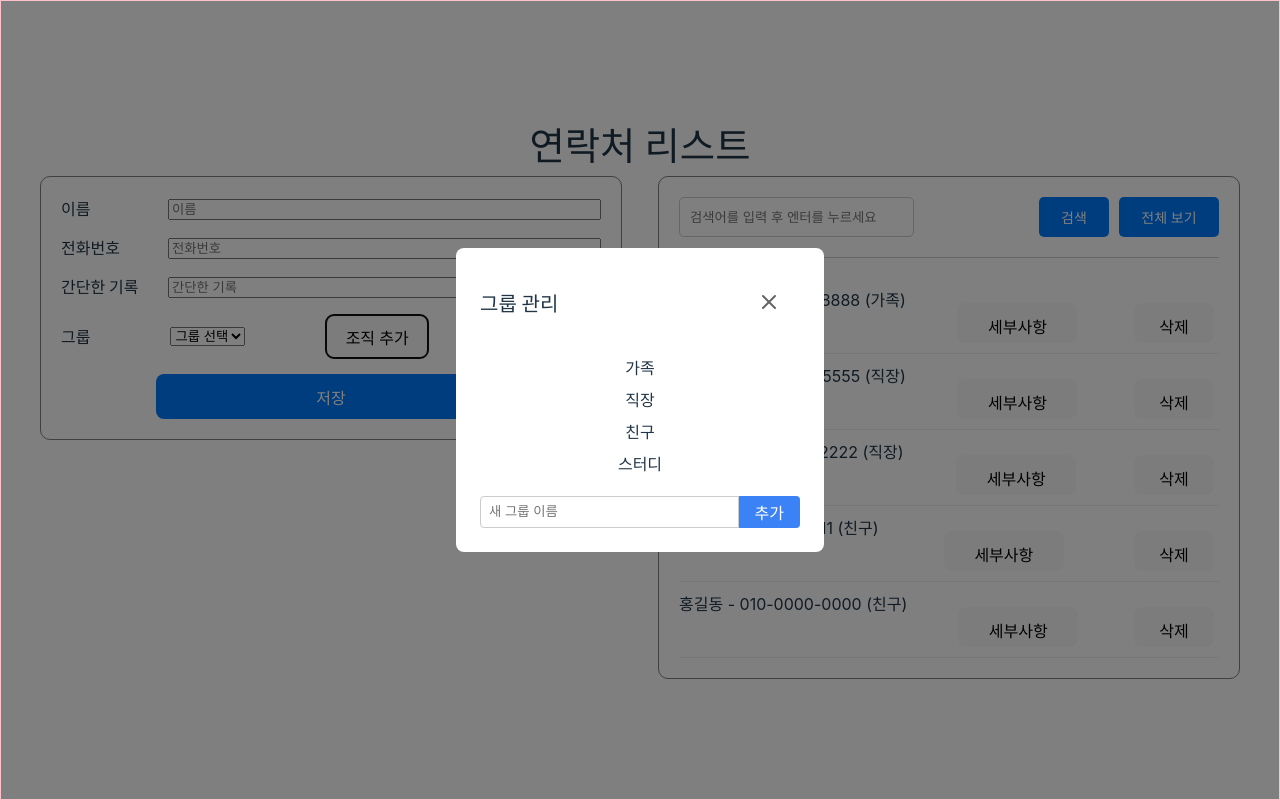
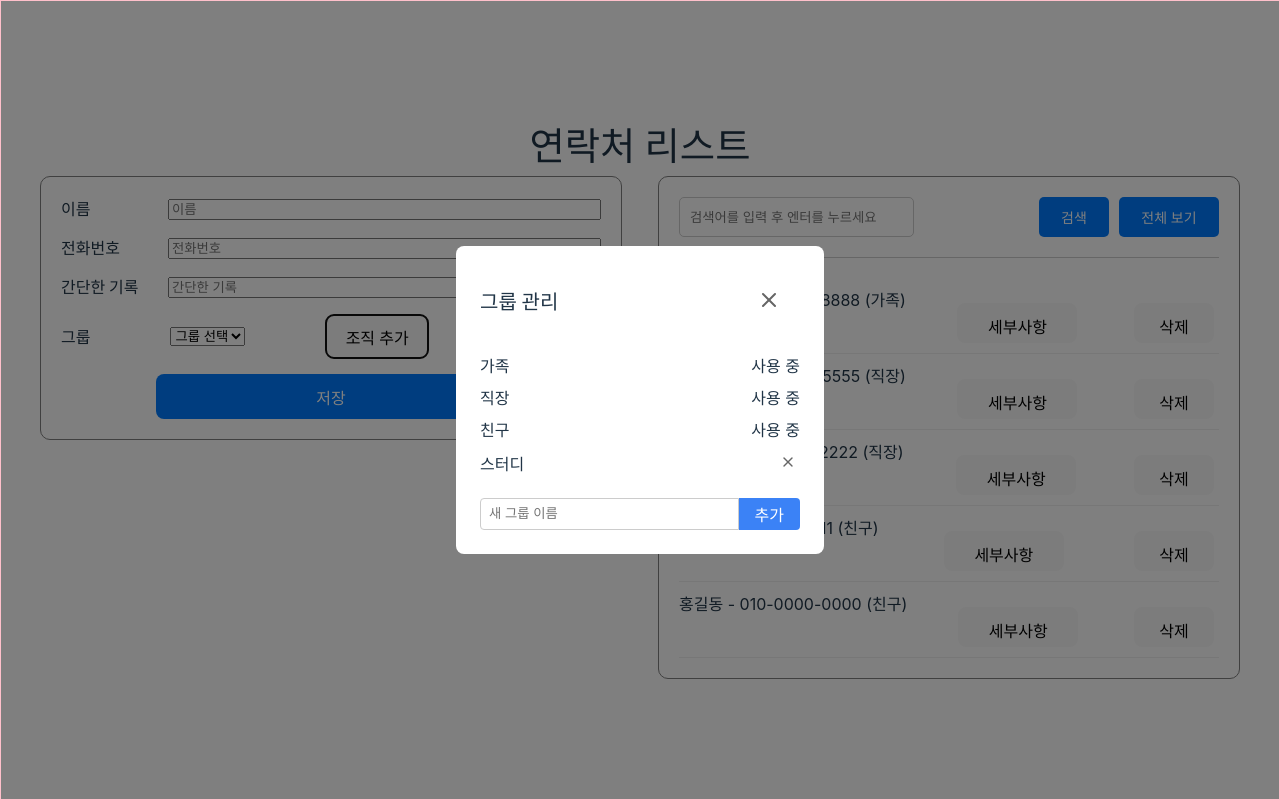
Before and after one commit to kimjuyoung99/React-numberList-project, a React (Vite) app: page / in a window 1280 px wide. Both pictures are taken after a click on the button "조직 추가". Built offline with nearby package versions, Linux system fonts and the light colour scheme.

Commit message:
Chore] 그룹 삭제 시 사용중인 그룹명은 삭제 버튼 비활성화화

```diff
--- a/src/body/inputCom/InputCom.jsx
+++ b/src/body/inputCom/InputCom.jsx
@@ -4,7 +4,7 @@ import InputEl from "./InputEl";
 import SaveBtn from "./SaveBtn";
 import SelectEl from "./selectEl";
 
-export default function InputCom({ setList, lists = [] }) {
+export default function InputCom({ setList, lists}) {
     const [name, setName] = useState('');
     const [phone, setPhone] = useState('');
     const [group, setGroup] = useState('');
@@ -12,6 +12,7 @@ export default function InputCom({ setList, lists = [] }) {
     const [nameError, setNameError] = useState('');
     const [phoneError, setPhoneError] = useState('');
     const [showErrors, setShowErrors] = useState(false);
+    console.log("InputCom 컴포넌트에서 lists : ",lists);
 
     const validateName = (value) => {
         if (value.trim().length < 2) {
@@ -65,6 +66,7 @@ export default function InputCom({ setList, lists = [] }) {
                     label="이름"
                     placeholder="이름"
                     value={name}
+                    lists={lists}
                     onChange={(e) => {
                         const newName = e.target.value;
                         setName(newName);
@@ -78,18 +80,21 @@ export default function InputCom({ setList, lists = [] }) {
                     label="전화번호"
                     placeholder="전화번호"
                     value={phone}
+                    lists={lists}
                     onChange={(e) => setPhone(e.target.value)}
                     error={showErrors ? phoneError : ''}
                 />
                 <InputEl
                     label="간단한 기록"
                     placeholder="간단한 기록"
+                    lists={lists}
                     value={note}
                     onChange={(e) => setNote(e.target.value)}
                 />
                 <SelectEl
                     label="그룹"
                     onChange={(e) => setGroup(e.target.value)}
+                    lists={lists}
                 />
             </div>
             <SaveBtn onClick={handleSave} />
--- a/src/body/inputCom/SelectEl.jsx
+++ b/src/body/inputCom/SelectEl.jsx
@@ -2,11 +2,12 @@ import "../../body/body.css";
 import { useState,useEffect } from "react";
 import GroupModal from "../../groupModal/GroupModal";
 
-export default function SelectEl ({label, value, onChange}) {
+
+export default function SelectEl ({label, value, onChange, lists}) {
     //모달 표시 여부와 그룹 목록 상태 초기화'
     const [showModal, setShowModal] = useState(false);
     const [groups, setGroups] = useState(['가족','직장','친구','스터디']);
-
+    console.log("SelectEl 컴포에서 list : ",lists)
     useEffect (()=> {
         const savedGroups = localStorage.getItem('groups');
         if(savedGroups) {
@@ -33,11 +34,12 @@ export default function SelectEl ({label, value, onChange}) {
             {/* 그룹 추가 버튼 */}
             <button onClick={()=> setShowModal(true)} className="add-group-btn">조직 추가</button>
 
-             {/* 그룹 모달 컴포넌트 */}
+             {/* /* 그룹 모달 컴포넌트 */}
             <GroupModal
                 isOpen={showModal}
                 onClose={() => setShowModal(false)}
                 onAddGroup={handleAddGroup}
+                lists={lists}
             />
         </div>
     );
--- a/src/groupModal/GroupModal.jsx
+++ b/src/groupModal/GroupModal.jsx
@@ -1,31 +1,68 @@
-import React, { useState, useEffect } from 'react';
-import { X } from 'lucide-react';
-import './groupModal.css'; // CSS 파일 import
+import React, { useState, useEffect } from "react";
+import { X } from "lucide-react";
+import "./groupModal.css"; // CSS 파일 import
 
-const GroupModal = ({ isOpen, onClose, onAddGroup }) => {
-    const [groups, setGroups] = useState(['가족', '직장', '친구', '스터디']);
-    const [newGroup, setNewGroup] = useState('');
+// 5. lists prop을 추가하여 현재 사용 중인 그룹 정보를 가져올 수 있게 한다.
+const GroupModal = ({ isOpen, onClose, onAddGroup, lists }) => {
+    const [groups, setGroups] = useState(["가족", "직장", "친구", "스터디"]);
+    const [newGroup, setNewGroup] = useState("");
+    console.log("GroupModal 컴포에서 list : ",lists)
 
     useEffect(() => {
-        const savedGroups = localStorage.getItem('groups');
+        const savedGroups = localStorage.getItem("groups");
         if (savedGroups) {
             setGroups(JSON.parse(savedGroups));
         }
+        console.log("Initial groups:", groups);
+        console.log("Received lists:", lists);
     }, []);
+    useEffect(() => {
+        console.log("Received lists in GroupModal:", lists);
+        console.log("Lists type:", typeof lists);
+        console.log("Lists length:", lists.length);
+    }, [lists]);
 
     const handleAddGroup = () => {
-        if (newGroup.trim() !== '') {
+        if (newGroup.trim() !== "") {
             const updatedGroups = [...groups, newGroup.trim()];
             setGroups(updatedGroups);
-        localStorage.setItem('groups', JSON.stringify(updatedGroups));
-        //JSON.stringify()는 JavaScript 객체나 배열을 JSON 문자열로 변환localStorage는 문자열만 저장할 수 있기 때문에, 객체나 배열을 저장할 때는 반드시 JSON 문자열로 변환해야 함
+            localStorage.setItem("groups", JSON.stringify(updatedGroups));
+            //JSON.stringify()는 JavaScript 객체나 배열을 JSON 문자열로 변환
+            //localStorage는 문자열만 저장할 수 있기 때문에, 객체나 배열을 저장할 때는 반드시 JSON 문자열로 변환해야 함
             //updatedGroups 배열을 JSON 문자열로 변환. 변환된 JSON 문자열을 'groups'라는 키로 localStorage에 저장
             onAddGroup(updatedGroups);
-        setNewGroup('');
+            setNewGroup("");
+            console.log("Group added:", newGroup.trim());
         }
     };
 
-    if (!isOpen) return null;
+    // 2. handleDeleteGroup 함수를 추가하여 그룹 삭제 기능을 구현
+    const handleDeleteGroup = (groupToDelete) => {
+        const updatedGroups = groups.filter((group) => group !== groupToDelete);
+        setGroups(updatedGroups);
+        localStorage.setItem("groups", JSON.stringify(updatedGroups));
+        onAddGroup(updatedGroups);
+        console.log("Group deleted:", groupToDelete);
+    };
+
+    // 3. isGroupInUse 함수를 추가하여 각 그룹이 현재 사용 중인지 확인
+    const isGroupInUse = (group) => {
+        console.log("Checking group:", group);
+        console.log("Current lists:", lists);
+        const result = Array.isArray(lists) && lists.some((item) => {
+            console.log("Comparing with item:", item);
+            return item.group === group;
+        });
+        console.log(`Is group "${group}" in use:`, result);
+        return result;
+    };
+
+    if (!isOpen) {
+        console.log("Modal is closed");
+        return null;
+    }
+
+    console.log("Rendering modal with groups:", groups);
 
     return (
         <div className="groupmodal">
@@ -37,9 +74,25 @@ const GroupModal = ({ isOpen, onClose, onAddGroup }) => {
                     </button>
                 </div>
                 <ul className="groupmodal-list">
-            {groups.map((group, index) => (
-                <li key={index} className="groupmodal-list-item">{group}</li>
-            ))}
+                    {groups.map((group, index) => {
+                        const inUse = isGroupInUse(group);
+                        console.log(`Rendering group "${group}", in use: ${inUse}`);
+                        return (
+                            <li key={index} className="groupmodal-list-item">
+                                {group}
+                                {inUse ? (
+                                    <span className="group-in-use-indicator">사용 중</span>
+                                ) : (
+                                    <button
+                                        onClick={() => handleDeleteGroup(group)}
+                                        className="groupmodal-delete-button"
+                                    >
+                                        <X size={16} />
+                                    </button>
+                                )}
+                            </li>
+                        );
+                    })}
                 </ul>
                 <div className="groupmodal-form">
                     <input
@@ -49,10 +102,7 @@ const GroupModal = ({ isOpen, onClose, onAddGroup }) => {
                         placeholder="새 그룹 이름"
                         className="groupmodal-input"
                     />
-            <button
-                onClick={handleAddGroup}
-                className="groupmodal-button"
-            >
+                    <button onClick={handleAddGroup} className="groupmodal-button">
                         추가
                     </button>
                 </div>
--- a/src/groupModal/groupModal.css
+++ b/src/groupModal/groupModal.css
@@ -44,10 +44,6 @@
     padding: 0;
 }
 
-.groupmodal-list-item {
-    padding: 0.25rem 0;
-}
-
 .groupmodal-form {
     display: flex;
 }
@@ -71,3 +67,29 @@
 .groupmodal-button:hover {
     background-color: #2563eb;
 }
+
+.groupmodal-list-item {
+    display: flex;
+    justify-content: space-between;
+    align-items: center;
+    padding: 0.25rem 0;
+}
+
+.groupmodal-delete-button {
+    background: none;
+    border: none;
+    cursor: pointer;
+    color: #666;
+    padding: 0.25rem;
+    border-radius: 50%;
+}
+
+.groupmodal-delete-button:hover:not(:disabled) {
+    background-color: #f0f0f0;
+    color: #333;
+}
+
+.groupmodal-delete-button:disabled {
+    cursor: not-allowed;
+    opacity: 0.5;
+}
```
Lines whose indentation alone changed are shown as unchanged.
